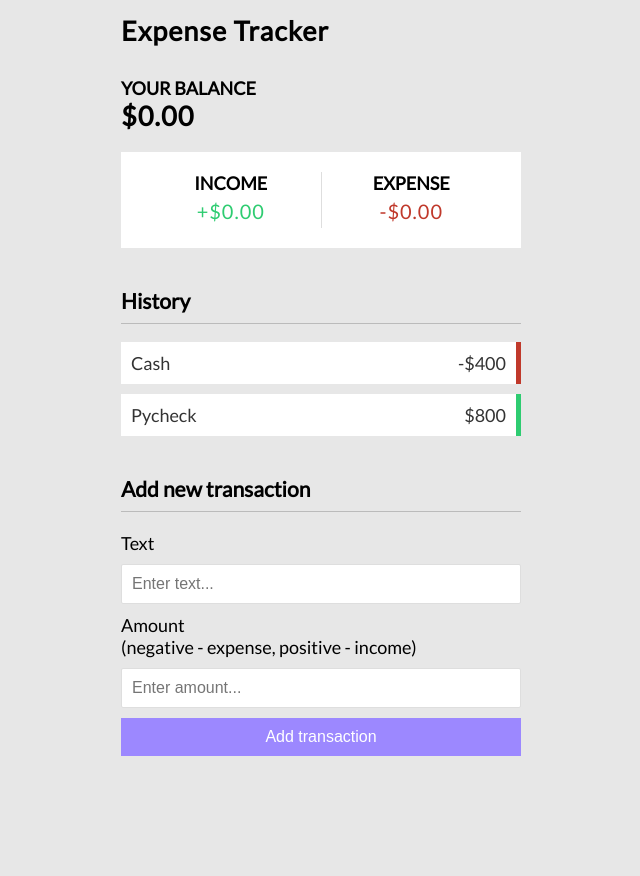
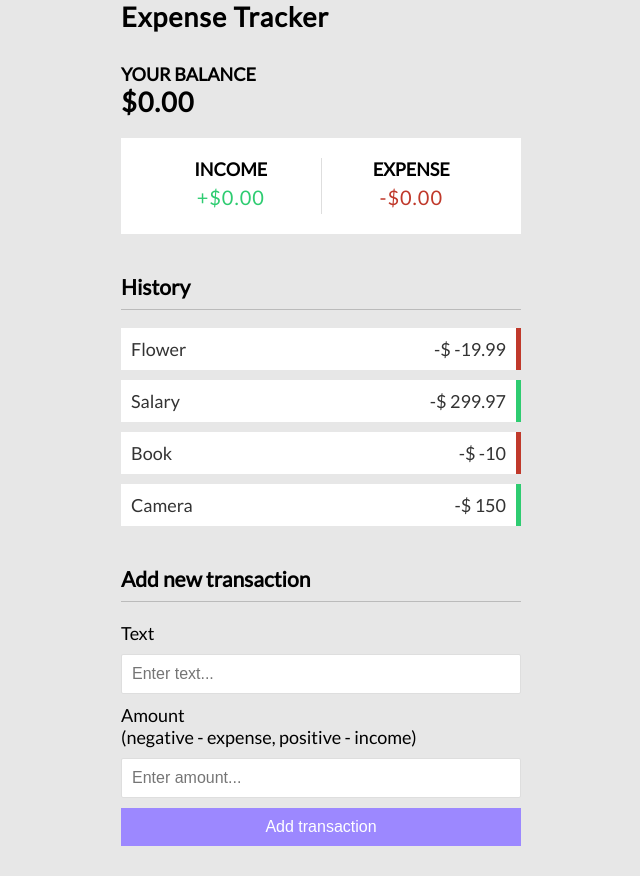
Before and after one commit to WTrygar/Expense-tracker, a Vue app: page / in a window 1280 px wide. Shown: the whole page, without its empty margins (319-959 px from the left). Before the commit the page ends 800 px from the top, so only its background shows below. Built offline with nearby package versions, Linux system fonts and the light colour scheme.

Commit message:
feat: v-for listing of expenses in app.vue

```diff
--- a/src/App.vue
+++ b/src/App.vue
@@ -3,24 +3,23 @@
   <div class="container">
     <Balance />
     <IncomeExpenses />
-    <TransactionList />
+    <TransactionList :transactions="transactions" />
     <AddTransaction />
   </div>
 </template>
 
-<script>
+<script setup>
 import AddTransaction from "./components/AddTransaction.vue";
 import Balance from "./components/Balance.vue";
 import Header from "./components/Header.vue";
 import IncomeExpenses from "./components/IncomeExpenses.vue";
 import TransactionList from "./components/TransactionList.vue";
-export default {
-  components: {
-    Header,
-    Balance,
-    IncomeExpenses,
-    TransactionList,
-    AddTransaction,
-  },
-};
+
+import { ref } from "vue";
+const transactions = ref([
+  { id: 1, text: "Flower", amount: -19.99 },
+  { id: 2, text: "Salary", amount: 299.97 },
+  { id: 3, text: "Book", amount: -10 },
+  { id: 4, text: "Camera", amount: 150 },
+]);
 </script>
--- a/src/components/TransactionList.vue
+++ b/src/components/TransactionList.vue
@@ -1,11 +1,23 @@
 <template>
   <h3>History</h3>
   <ul id="list" class="list">
-    <li class="minus">
-      Cash <span>-$400</span><button class="delete-btn">x</button>
-    </li>
-    <li class="plus">
-      Pycheck <span>$800</span><button class="delete-btn">x</button>
-    </li>
+    <li
+      v-for="transaction in transactions"
+      :key="transaction.id"
+      :class="transaction.amount < 0 ? 'minus' : 'plus'"
+      >{{ transaction.text }} <span>-$ {{ transaction.amount }}</span
+      ><button class="delete-btn">x</button></li
+    >
   </ul>
 </template>
+
+<script setup>
+import { defineProps } from "vue";
+
+const props = defineProps({
+  transactions: {
+    type: Array,
+    required: true,
+  },
+});
+</script>
```
